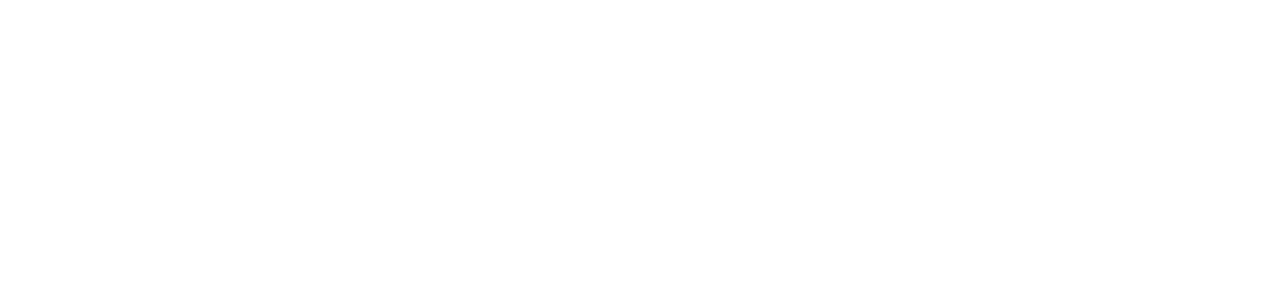
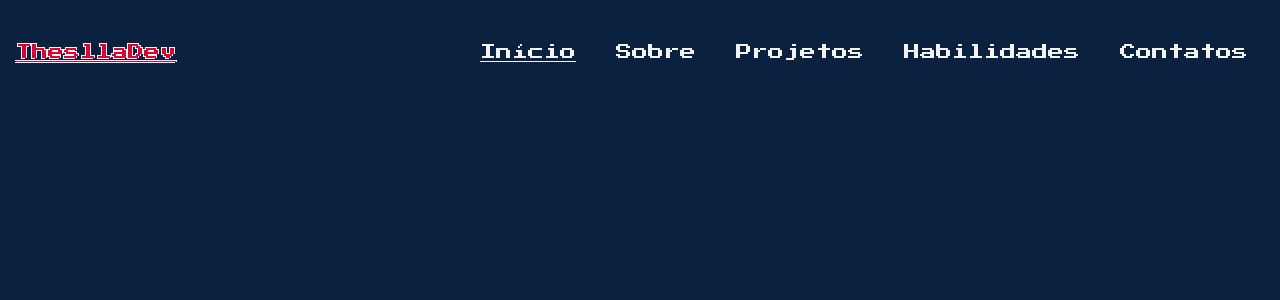
Before and after one commit to ThesllaDev/portfolio, a Next.js app: page / in a window 1280 px wide. Shown: the top 300 px of the page. Built offline with nearby package versions, Linux system fonts and the light colour scheme.

Commit message:
✨🍱💄Feat: creating responsive navbar menu component

```diff
--- a/src/app/globals.css
+++ b/src/app/globals.css
@@ -1,3 +1,15 @@
 @tailwind base;
 @tailwind components;
 @tailwind utilities;
+
+.text-stroke-white {
+  text-shadow:
+    -1px -1px 0 #f3f3f3,
+    -1px 1px 0 #f3f3f3,
+    1px -1px 0 #f3f3f3,
+    1px 0 0 #f3f3f3;
+}
+
+.object-neon-glow {
+  box-shadow: 0 0 20px #db0032;
+}
--- a/src/app/layout.js
+++ b/src/app/layout.js
@@ -1,8 +1,10 @@
 import { Press_Start_2P } from "next/font/google";
+import MenuNavBar from "@/components/MenuNavBar";
+import "./globals.css";
 
 const pressStart2P = Press_Start_2P({
-  weight: '400',
-  subsets: ['latin'],
+  weight: "400",
+  subsets: ["latin"],
 });
 
 export const metadata = {
@@ -13,7 +15,10 @@
 export default function RootLayout({ children }) {
   return (
     <html lang="en">
-      <body className={pressStart2P.className}>{children}</body>
+      <body className={`${pressStart2P.className} bg-blue text-white`}>
+        <MenuNavBar />
+        {children}
+      </body>
     </html>
   );
 }
--- /dev/null
+++ b/src/components/MenuNavBar.js
@@ -0,0 +1,103 @@
+"use client";
+import { useState, useEffect } from "react";
+import Link from "next/link";
+
+export default function MenuNavBar() {
+  const [isOpen, setIsOpen] = useState(false);
+  const [activeHash, setActiveHash] = useState("");
+
+  useEffect(() => {
+    setActiveHash(window.location.hash);
+  }, []);
+
+  const handleClick = (hash) => {
+    setActiveHash(hash);
+  };
+
+  return (
+    <header className="flex flex-col justify-between p-4 md:flex-row">
+      <div className="flex items-center justify-between">
+        <Link
+          href="/"
+          onClick={() => handleClick("")}
+          className={`text-stroke-white text-red ${activeHash === "" ? "underline" : ""}`}
+        >
+          ThesllaDev
+        </Link>
+        <button
+          className="object-neon-glow rounded-lg border-2 border-solid border-red bg-white stroke-blue md:hidden"
+          onClick={() => setIsOpen(!isOpen)}
+        >
+          <svg
+            className="h-9 w-12 hover:bg-red hover:stroke-white"
+            fill="none"
+            stroke="red"
+            viewBox="0 0 24 24"
+            xmlns="http://www.w3.org/2000/svg"
+          >
+            <path
+              strokeLinecap="round"
+              strokeLinejoin="round"
+              strokeWidth="2"
+              d={isOpen ? "M6 18L18 6M6 6l12 12" : "M4 6h16M4 12h16m-7 6h7"}
+            />
+          </svg>
+        </button>
+      </div>
+
+      <nav
+        className={`${
+          isOpen ? "flex" : "hidden"
+        } justify-end bg-white py-4 text-black md:flex md:flex-row md:items-center md:bg-blue md:text-white`}
+      >
+        <ul className="flex w-full flex-col gap-2 text-end md:flex-row">
+          <li>
+            <Link
+              href="/"
+              onClick={() => handleClick("")}
+              className={`block px-4 py-2 hover:bg-red hover:text-white ${activeHash === "" ? "underline" : ""}`}
+            >
+              Início
+            </Link>
+          </li>
+          <li>
+            <Link
+              href="#about"
+              onClick={() => handleClick("#about")}
+              className={`block px-4 py-2 hover:bg-red hover:text-white ${activeHash === "#about" ? "underline" : ""}`}
+            >
+              Sobre
+            </Link>
+          </li>
+          <li>
+            <Link
+              href="#projects"
+              onClick={() => handleClick("#projects")}
+              className={`block px-4 py-2 hover:bg-red hover:text-white ${activeHash === "#projects" ? "underline" : ""}`}
+            >
+              Projetos
+            </Link>
+          </li>
+          <li>
+            <Link
+              href="#skills"
+              onClick={() => handleClick("#skills")}
+              className={`block px-4 py-2 hover:bg-red hover:text-white ${activeHash === "#skills" ? "underline" : ""}`}
+            >
+              Habilidades
+            </Link>
+          </li>
+          <li>
+            <Link
+              href="#contacts"
+              onClick={() => handleClick("#contacts")}
+              className={`block px-4 py-2 hover:bg-red hover:text-white ${activeHash === "#contacts" ? "underline" : ""}`}
+            >
+              Contatos
+            </Link>
+          </li>
+        </ul>
+      </nav>
+    </header>
+  );
+}
--- a/tailwind.config.js
+++ b/tailwind.config.js
@@ -10,6 +10,7 @@
       white: "#F3F3F3",
       blue: "#0A2240",
       red: "#DB0032",
+      black: "#030303",
     },
   },
   plugins: [],
```
